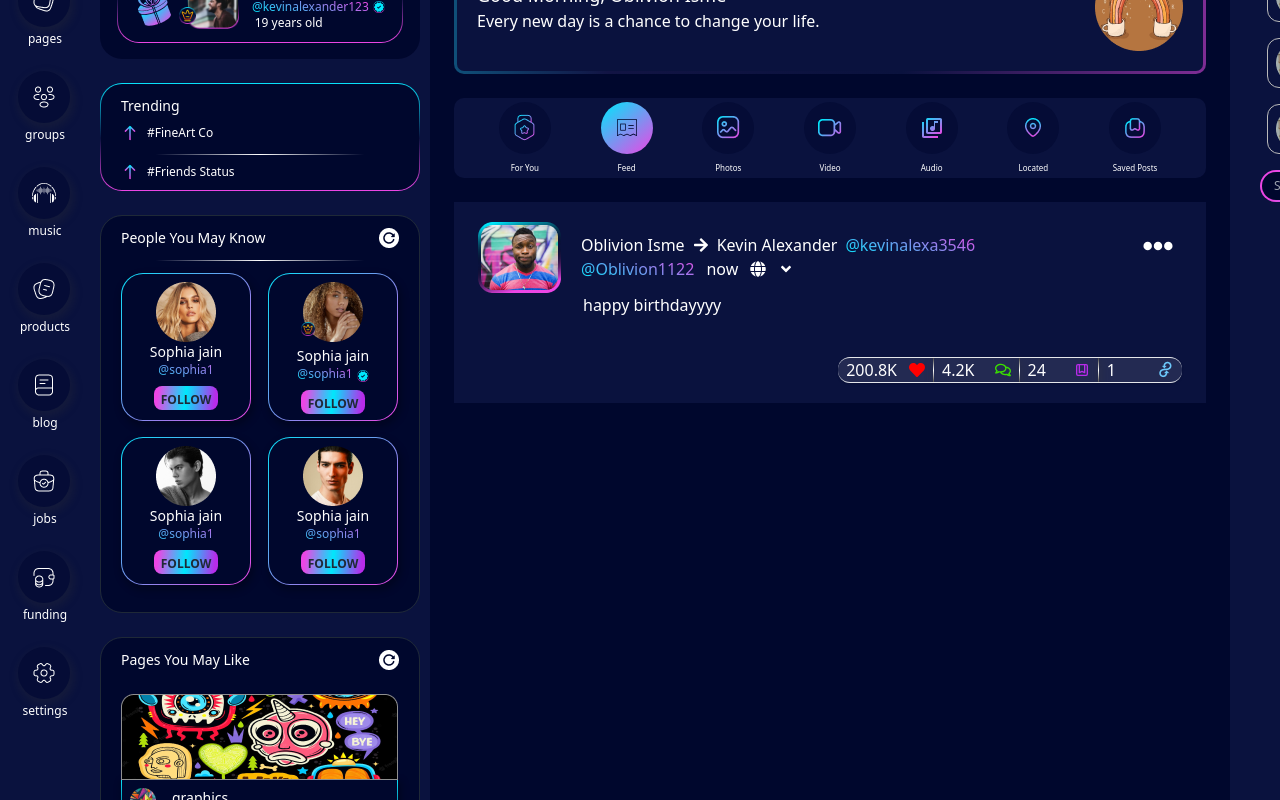
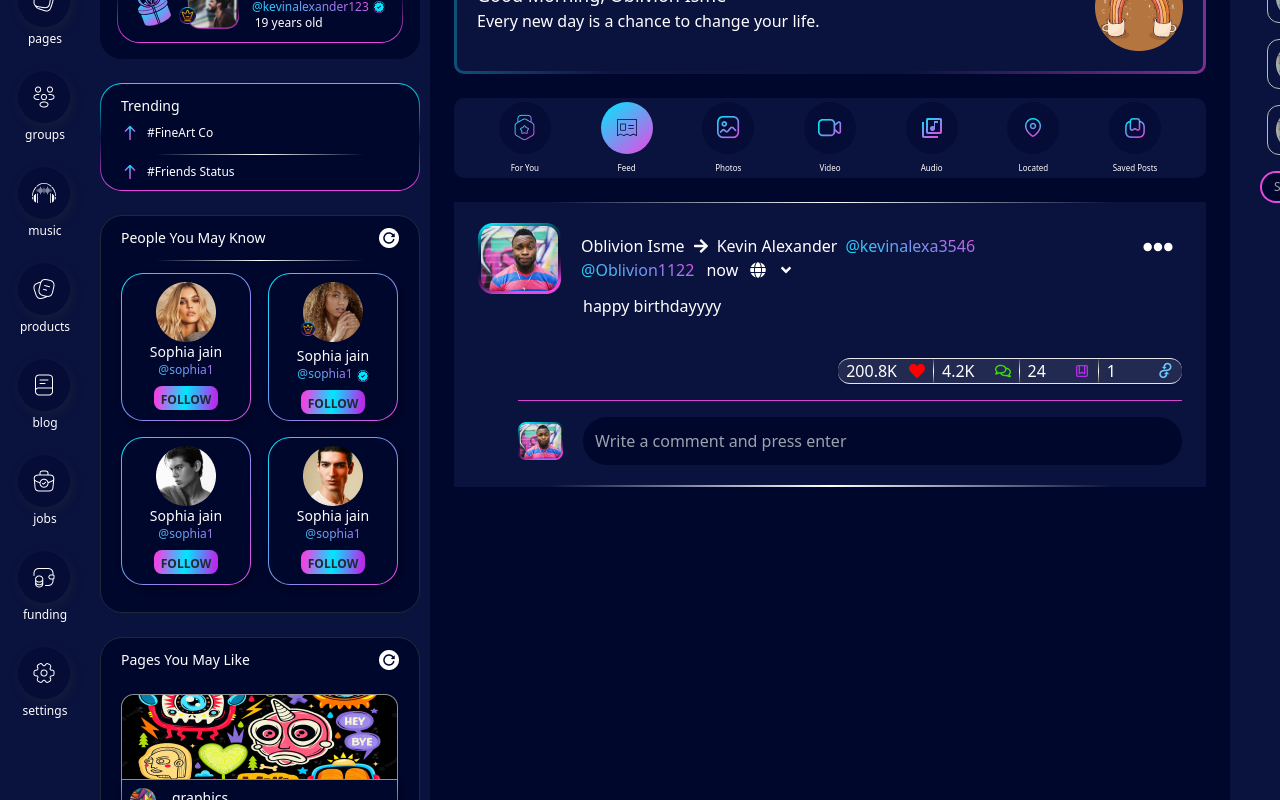
Before and after one commit to Rifat0001/social-web-application, a React (Vite) app: page / in a window 1280 px wide. Shown: the part 515-1315 px from the top of the page. Built offline with nearby package versions, Linux system fonts and the light colour scheme.

Commit message:
comment section added

```diff
--- /dev/null
+++ b/src/components/HomeFeeds/SignlePost/CommentSection.jsx
@@ -0,0 +1,15 @@
+import Img from "../../../assets/CreatePost/bd-person.png";
+
+const CommentSection = () => {
+    return (
+        <div className="ps-10">
+            <div className="divider bg-[#EC46E5] w-full h-[1px]"></div>
+            <div className="flex  items-center justify-start gap-5">
+                <img src={Img} width={45} height={38} alt="" />
+                <input type="text" name="" className="bg-[#00072D] rounded-[48px] w-full p-3" placeholder="Write a comment and press enter" />
+            </div>
+        </div>
+    );
+};
+
+export default CommentSection;
--- a/src/components/HomeFeeds/SignlePost/SinglePost.css
+++ b/src/components/HomeFeeds/SignlePost/SinglePost.css
@@ -11,3 +11,11 @@
     border-image: linear-gradient(to bottom, #2f2f2f 0%, #ffffff 51.04%, #3c3c3c 100%) 1;
 
 }
+
+.req-btn {
+    border-bottom: 2px solid;
+    border-image: linear-gradient(90deg, rgba(255, 255, 255, 0) 12.5%, #FFFFFF 50%, rgba(255, 255, 255, 0) 87.5%);
+    background:
+        linear-gradient(#0A123E, #0A123E)padding-box,
+        linear-gradient(90deg, rgba(255, 255, 255, 0) 12.5%, #FFFFFF 50%, rgba(255, 255, 255, 0) 87.5%)border-box;
+}
--- a/src/components/HomeFeeds/SignlePost/SinglePost.jsx
+++ b/src/components/HomeFeeds/SignlePost/SinglePost.jsx
@@ -10,10 +10,11 @@ import {
 import { HiOutlineBookmarkAlt } from "react-icons/hi";
 import "./SinglePost.css";
 import Sicon from "../../../assets/CreatePost/Sicon.png";
+import CommentSection from "./CommentSection";
 
 const SinglePost = () => {
   return (
-    <div className="bg-[#0A123E] py-5 px-6 mx-6 my-6 text-white">
+    <div className="bg-[#0A123E] py-5 px-6 mx-6 my-6 req-btn text-white">
       <div className="flex items-start justify-between">
         <div className="flex items-center justify-start gap-5">
           <img src={Img} alt="" />
@@ -64,7 +65,10 @@ const SinglePost = () => {
             </div>
           </div>
         </div>
+
       </div>
+
+      <CommentSection></CommentSection>
     </div>
   );
 };
```
